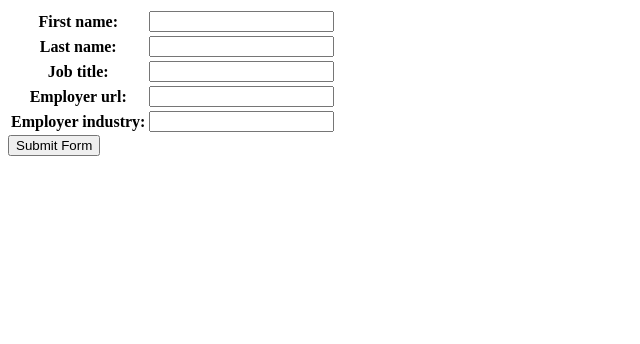
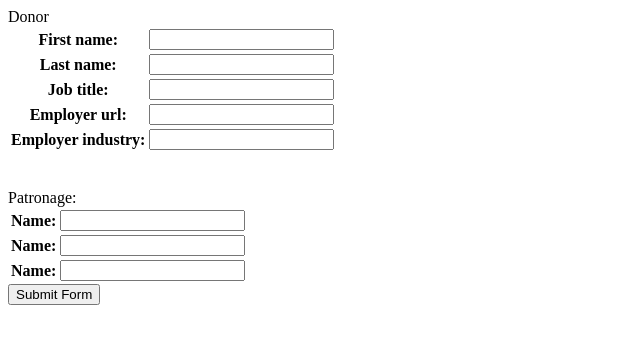
Before and after one commit to DavideDaniel/donorData, a Django app: page /new in a window 1280 px wide. Shown: the top 344 px of the page, without its empty margins (0-640 px from the left). Run offline with Django 3.2, Linux system fonts and the light colour scheme; data that the repository does not hold is empty.

Commit message:
New donor form looks ok but won't post yet

```diff
--- a/donorData/forms.py
+++ b/donorData/forms.py
@@ -1,11 +1,18 @@
-from .models import Donor
-from django.forms import ModelForm
+from .models import Donor, Patronage
+from django.forms import ModelForm, modelformset_factory, inlineformset_factory
 
+
+donorFields = [
+    'first_name', 'last_name', 'job_title',
+    'employer_url', 'employer_industry'
+]
+
+DonorFormSet = inlineformset_factory(Donor, Patronage, fields=['name'])
 
 class DonorForm(ModelForm):
     class Meta:
         model = Donor
-        fields = [
-            'first_name', 'last_name', 'job_title',
-            'employer_url', 'employer_industry'
-        ]
+        fields = donorFields
+
+
+PatronageFormSet = modelformset_factory(Patronage, fields=['name'], extra=3)
--- a/donorData/templates/donorData/donorDetail.html
+++ b/donorData/templates/donorData/donorDetail.html
@@ -2,8 +2,15 @@
 
 <form method="post" action="">
 {% csrf_token %}
+Donor
 <table>
-{{form}}
+{{donor_form}}
+</table>
+<br/>
+<br/>
+Patronage:
+<table>
+{{patronage_formset}}
 </table>
 <input type="submit" value="Submit Form"/>
 </form>
--- a/donorData/views.py
+++ b/donorData/views.py
@@ -1,7 +1,7 @@
 from django.shortcuts import render
 from django.http import HttpResponseRedirect, Http404
 from django.views import generic
-from .forms import DonorForm
+from .forms import DonorForm, DonorFormSet, PatronageFormSet
 from .models import Donor
 
 
@@ -11,15 +11,40 @@ class IndexView(generic.ListView):
 
 
 def new(request):
+
+    #LineItemFormSet = inlineformset_factory(Invoice, LineItem, form=LineItemForm, extra=5)
     if request.method == 'POST':
-        form = DonorForm(request.POST)
-        if form.is_valid():
-            form.save()
-        return HttpResponseRedirect('/')
+        # invoice_form = InvoiceForm(request.POST, prefix='invoice')
+        # lineitem_formset = LineItemFormSet(request.POST, request.FILES, prefix='line')
+        # if invoice_form.is_valid() and lineitem_formset.is_valid():
+        #     invoice = invoice_form.save()
+        #     # I recreate my lineitem_formset bound to the new invoice instance
+        #     lineitem_formset = LineItemFormSet(request.POST, request.FILES, prefix='line', instance=invoice)
+        #     # I have to validate (again - so I'm confident) to access clean data
+        #     lineitem_formset.is_valid()
+        #     lineitem_formset.save()
+        #     if 'submit_more' in request.POST:
+        #         return HttpResponseRedirect(reverse('invoices:add_invoice'))
+        #     else:
+        #         return HttpResponseRedirect(reverse('invoices:get_invoices'))
+        # else:
+        #     return render(request, 'invoices/invoice_add.html', {
+        #         'message'           : "Check your form",
+        #         'invoice_form'      : invoice_form,
+        #         'lineitem_formset'  : lineitem_formset,
+        #     })
+        pass
     else:
-        form = DonorForm()
-        return render(request, 'donorData/donorDetail.html', {'form': form})
-
+        donor_form = DonorForm(prefix='donor')
+        patronage_formset = PatronageFormSet(prefix='patronage')
+        print('donorForm')
+        print(donor_form)
+        print('patronage')
+        print(patronage_formset)
+        return render(request, 'donorData/donorDetail.html', {
+            'donor_form': donor_form,
+            'patronage_formset': patronage_formset,
+        })
 
 def detail(request, pk):
     if request.method == 'POST':
@@ -28,7 +53,7 @@ def detail(request, pk):
         except:
             return Http404('Donor does not exist')
         else:
-            form = DonorForm(request.POST, instance=donorInstance)
+            form = DonorFormSet(request.POST, instance=donorInstance)
             if form.is_valid():
                 form.save()
             return HttpResponseRedirect('/')
```
Also changed, not shown: db.sqlite3, donorData/migrations/0005_auto_20160520_1420.py (added).
